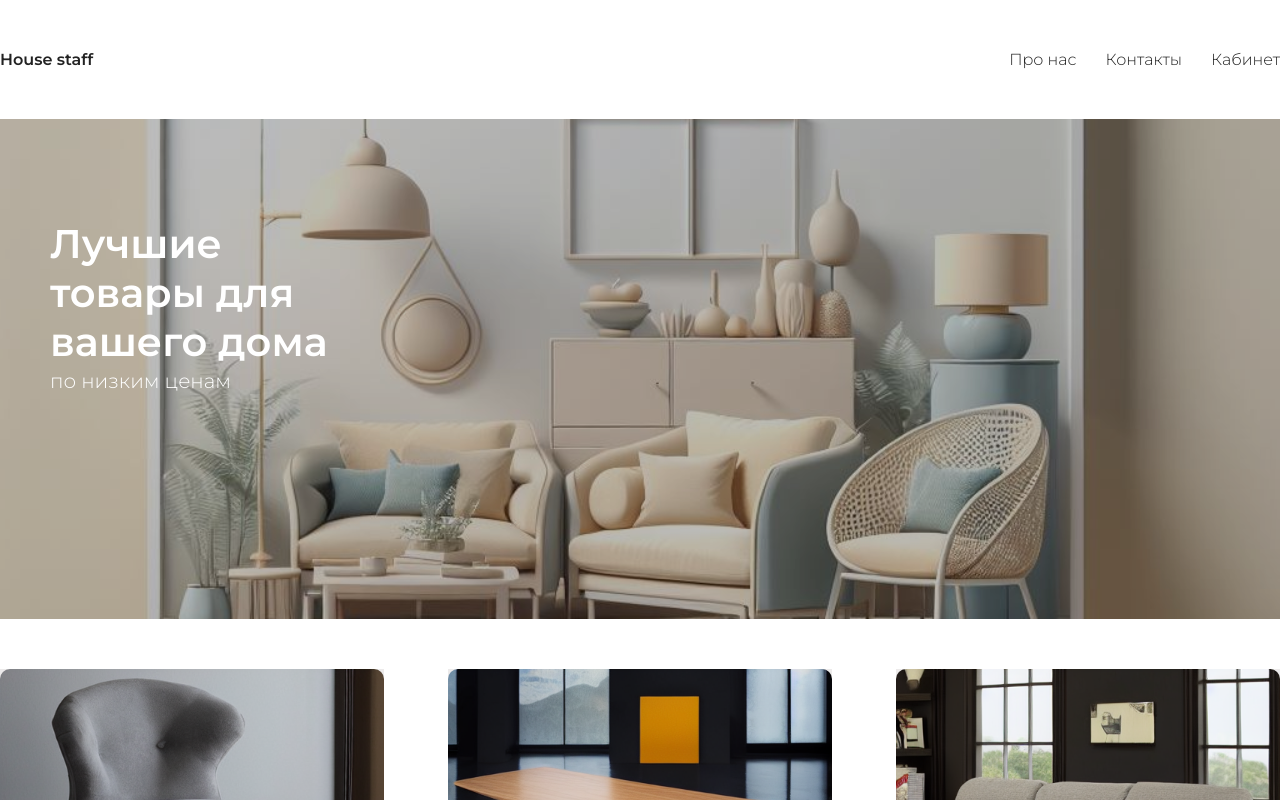
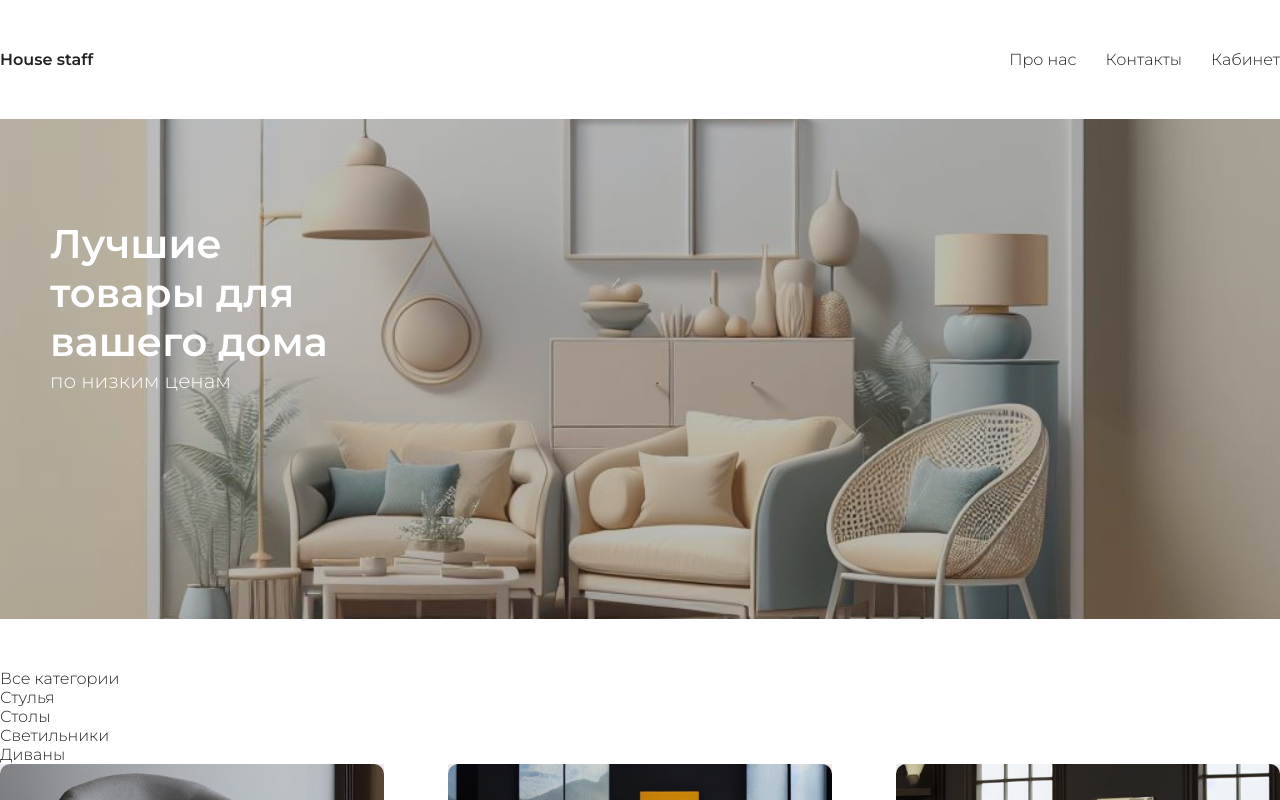
Before and after one commit to Kasp93/Shop, a React (Create React App) app: page / in a window 1280 px wide. Shown: the top 800 px of the page. Built offline with nearby package versions, Linux system fonts and the light colour scheme; some icons are missing.

Commit message:
Add Category.js

```diff
--- a/src/App.js
+++ b/src/App.js
@@ -1,7 +1,8 @@
 import React from "react";
-import Header from "./components/Header";
 import Footer from "./components/Footer";
 import Items  from "./components/Items";
+import Categories from "./components/Categories";
+import Header from "./components/Header";
 
 
 class App extends React.Component {
@@ -66,7 +67,8 @@
   render() {
     return (
       <div className="wrapper">
-        <Header orders={this.state.orders} onDelete = {this.deleteOrder}/>
+        <Header orders={this.state.orders} onDelete={this.deleteOrder} />
+        <Categories />
         <Items  items={this.state.items} onAdd={this.addToOrder}/>
         <Footer />
       </div>
--- /dev/null
+++ b/src/components/Categories.js
@@ -0,0 +1,43 @@
+import React, { Component } from 'react'
+
+export class Categories extends Component {
+    constructor(props) {
+        super(props)
+        this.state = {
+            categories: [
+                {
+                    key: 'all',
+                    name: 'Все категории'
+                },
+                {
+                    key: 'chairs',
+                    name: 'Стулья'
+                },
+                {
+                    key: 'tables',
+                    name: 'Столы'
+                },
+                {
+                    key: 'lamps',
+                    name: 'Светильники'
+                },
+                {
+                    key: 'sofa',
+                    name: 'Диваны'
+                }
+            ]
+        }
+    }
+
+    render() {
+    return (
+        <div className='categories'>
+            {this.state.categories.map(el => (
+                <div key={el.key}>{el.name}</div>
+            ) )}
+        </div>
+    )
+  }
+}
+
+export default Categories
--- a/src/components/Footer.js
+++ b/src/components/Footer.js
@@ -4,6 +4,7 @@
     return (
         <footer>
             Все права защищены &copy;
+            By Kasp
         </footer>
     )
 }
```
